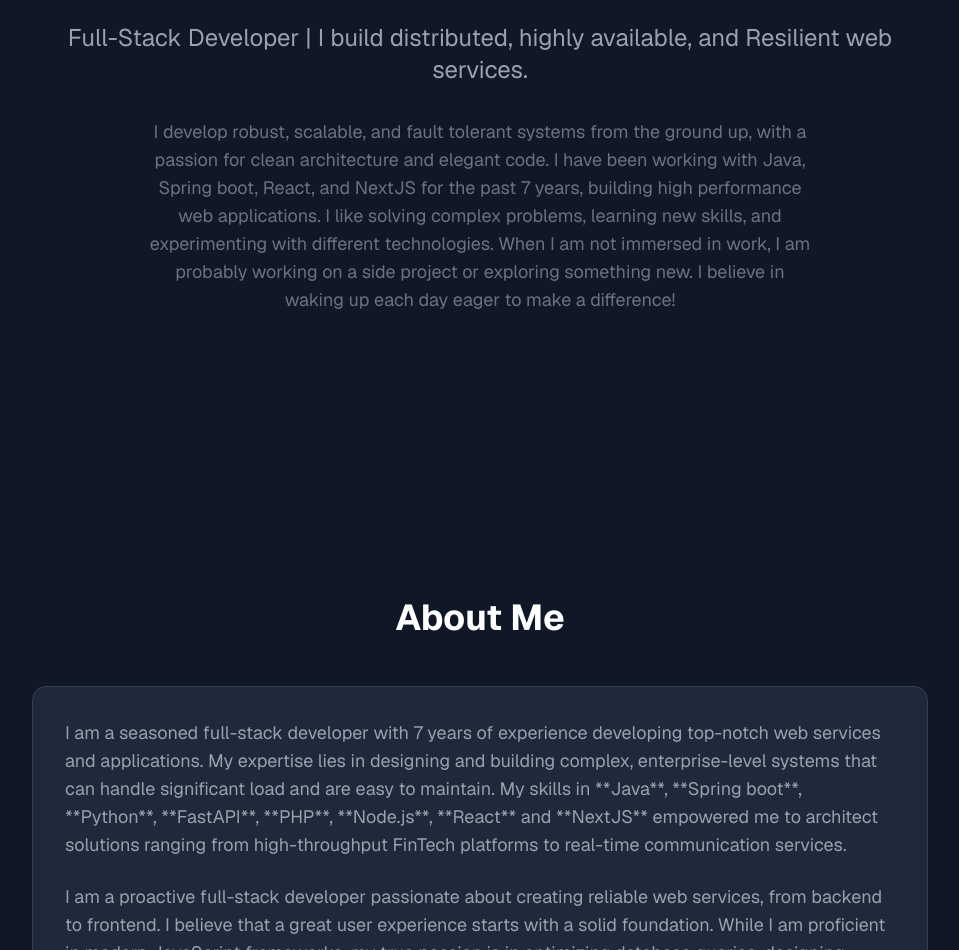
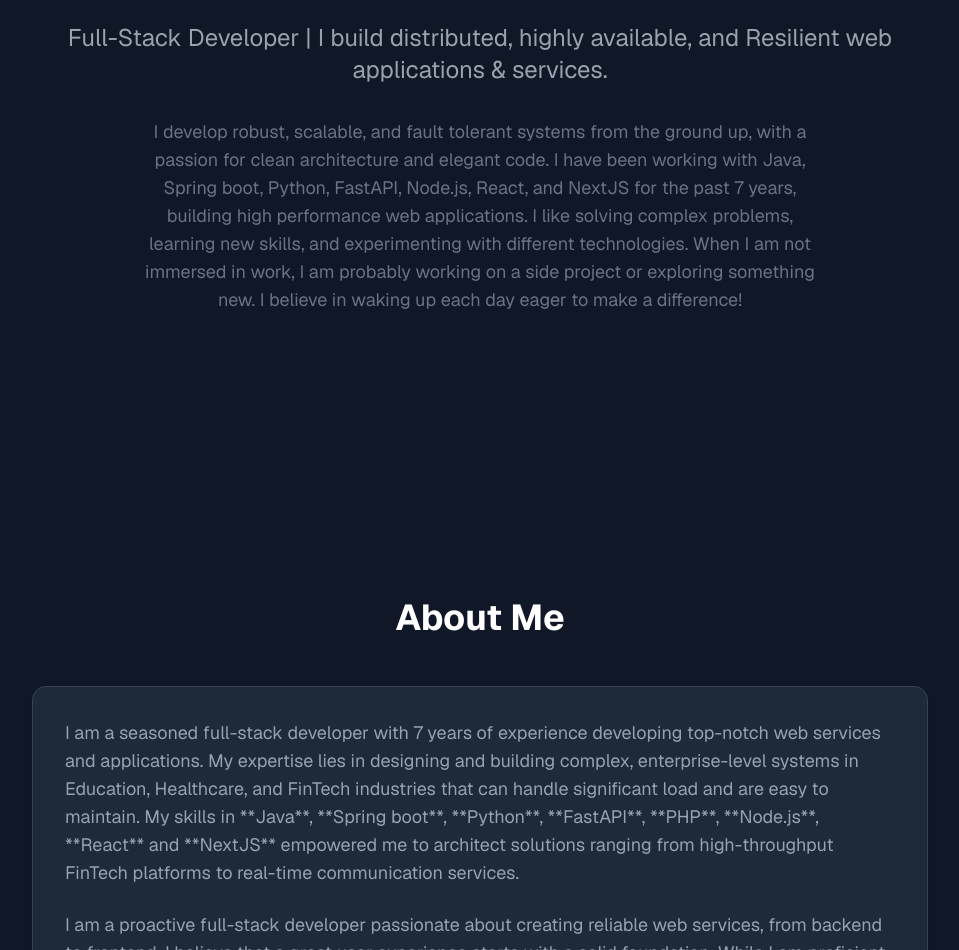
Before and after one commit to kidane-gebremedhin/PortofiloLite, a Next.js app: page / in a window 1280 px wide. Shown: the part 362-1312 px from the top of the page, without its empty margins (160-1119 px from the left). Built offline with nearby package versions, Linux system fonts and the light colour scheme.

Commit message:
Updated Description

```diff
--- a/app/page.tsx
+++ b/app/page.tsx
@@ -84,11 +84,11 @@ const App = () => {
               <GradientText>Kidane Gebremedhin</GradientText>
             </h1>
             <p className="text-xl md:text-2xl text-gray-400 mb-8 animate-slide-up">
-              Full-Stack Developer | I build distributed, highly available, and Resilient web services.
+              Full-Stack Developer | I build distributed, highly available, and Resilient web applications & services.
             </p>
             <p className="text-md md:text-lg max-w-2xl mx-auto text-gray-500 animate-slide-up animation-delay-500">
               I develop robust, scalable, and fault tolerant systems from the ground up, with a passion for clean architecture and elegant code.
-              I have been working with Java, Spring boot, React, and NextJS for the past 7 years, building high performance web applications. I like solving complex problems, learning new skills, and experimenting with different technologies. When I am not immersed in work, I am probably working on a side project or exploring something new. I believe in waking up each day eager to make a difference!
+              I have been working with Java, Spring boot, Python, FastAPI, Node.js, React, and NextJS for the past 7 years, building high performance web applications. I like solving complex problems, learning new skills, and experimenting with different technologies. When I am not immersed in work, I am probably working on a side project or exploring something new. I believe in waking up each day eager to make a difference!
             </p>
           </div>
         </section>
@@ -99,7 +99,7 @@ const App = () => {
             <h2 className="text-3xl md:text-4xl font-bold text-center mb-12 text-white">About Me</h2>
             <div className="bg-gray-800 p-8 rounded-xl shadow-lg border border-gray-700">
               <p className="text-lg text-gray-400 mb-6">
-                I am a seasoned full-stack developer with 7 years of experience developing top-notch web services and applications. My expertise lies in designing and building complex, enterprise-level systems that can handle significant load and are easy to maintain. My skills in **Java**, **Spring boot**, **Python**, **FastAPI**, **PHP**, **Node.js**, **React** and **NextJS** empowered me to architect solutions ranging from high-throughput FinTech platforms to real-time communication services.
+                I am a seasoned full-stack developer with 7 years of experience developing top-notch web services and applications. My expertise lies in designing and building complex, enterprise-level systems in Education, Healthcare, and FinTech industries that can handle significant load and are easy to maintain. My skills in **Java**, **Spring boot**, **Python**, **FastAPI**, **PHP**, **Node.js**, **React** and **NextJS** empowered me to architect solutions ranging from high-throughput FinTech platforms to real-time communication services.
               </p>
               <p className="text-lg text-gray-400">
                 I am a proactive full-stack developer passionate about creating reliable web services, from backend to frontend. I believe that a great user experience starts with a solid foundation. While I am proficient in modern JavaScript frameworks, my true passion is in optimizing database queries, designing resilient microservices, and building efficient REST APIs. I am always looking for the next technical challenge to solve.
```
